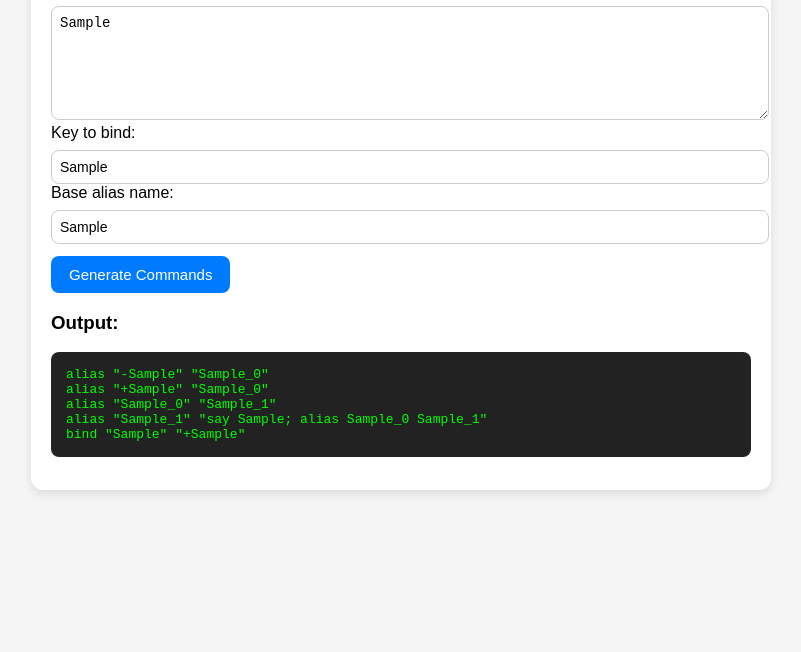
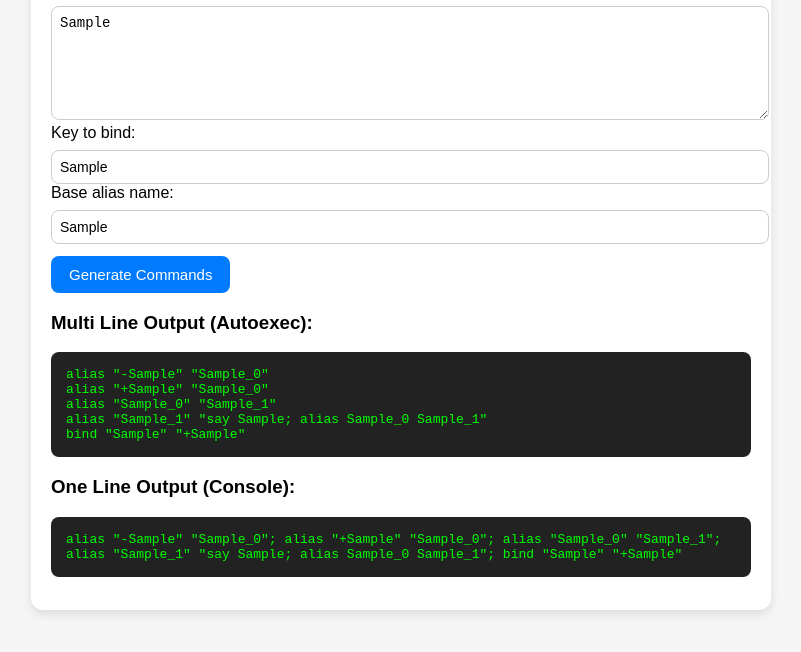
Before and after one commit to Ritze03/stupid-pages, a plain HTML site: page cs2-alias-keybind-generator.html in a window 1280 px wide. Both pictures are taken after typing "Sample", "Sample", "Sample" into the empty fields and a click on the button "Generate Commands". Shown: the part 136-788 px from the top of the page, without its empty margins (239-1040 px from the left). Drawn offline with Linux system fonts and the light colour scheme.

Commit message:
Add one line output section to HTML generator

```diff
--- a/cs2-alias-keybind-generator.html
+++ b/cs2-alias-keybind-generator.html
@@ -62,8 +62,11 @@ Good Morning World!"></textarea>
 
     <button onclick="generate()">Generate Commands</button>
 
-    <h3>Output:</h3>
+    <h3>Multi Line Output (Autoexec):</h3>
     <pre id="output"></pre>
+
+    <h3>One Line Output (Console):</h3>
+    <pre id="outputOneLine"></pre>
   </div>
 
   <script>
@@ -107,6 +110,8 @@ Good Morning World!"></textarea>
       out += `bind "${key}" "+${base}"`;
 
       document.getElementById('output').textContent = out;
+      out = out.replaceAll("\n", "; ");
+      document.getElementById('outputOneLine').textContent = out;
     }
   </script>
 </body>
```
